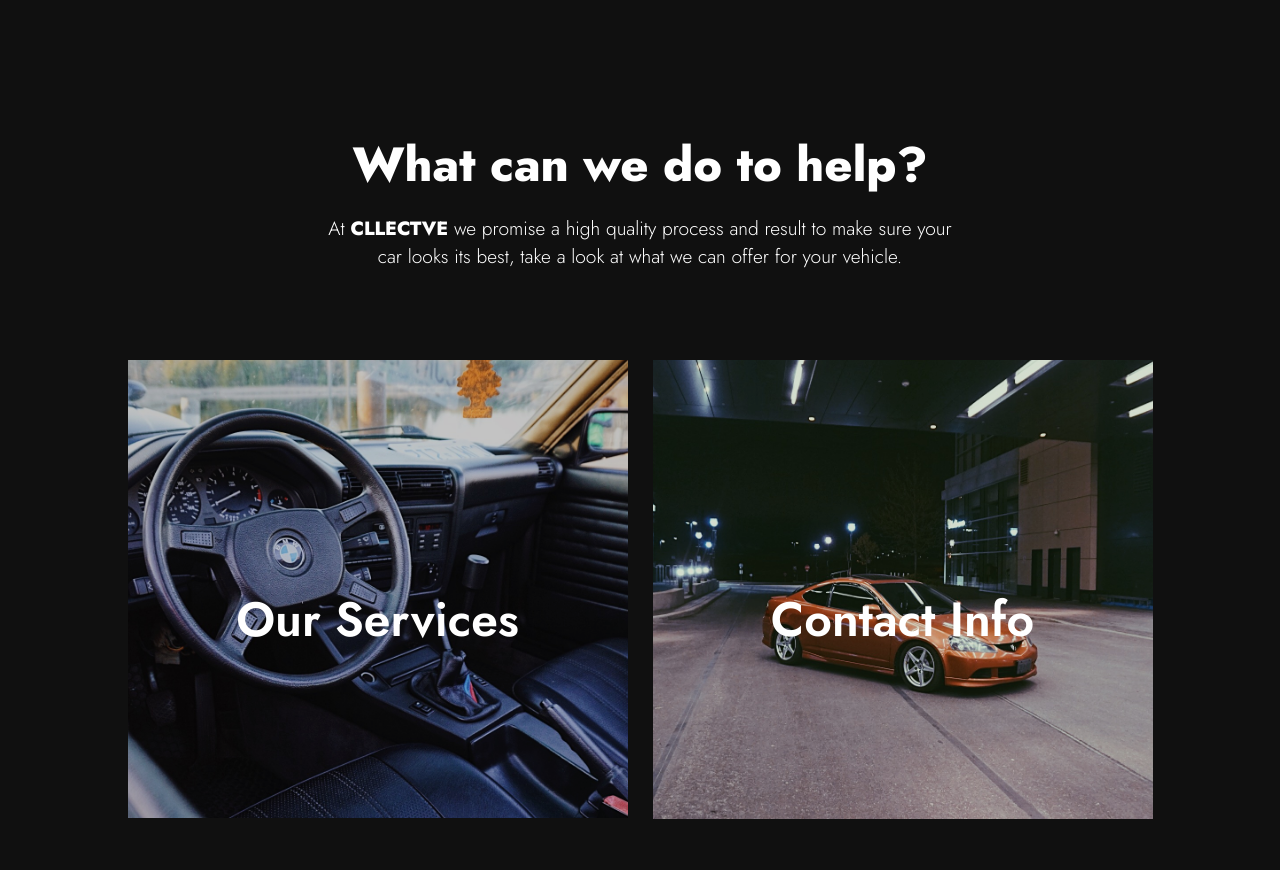
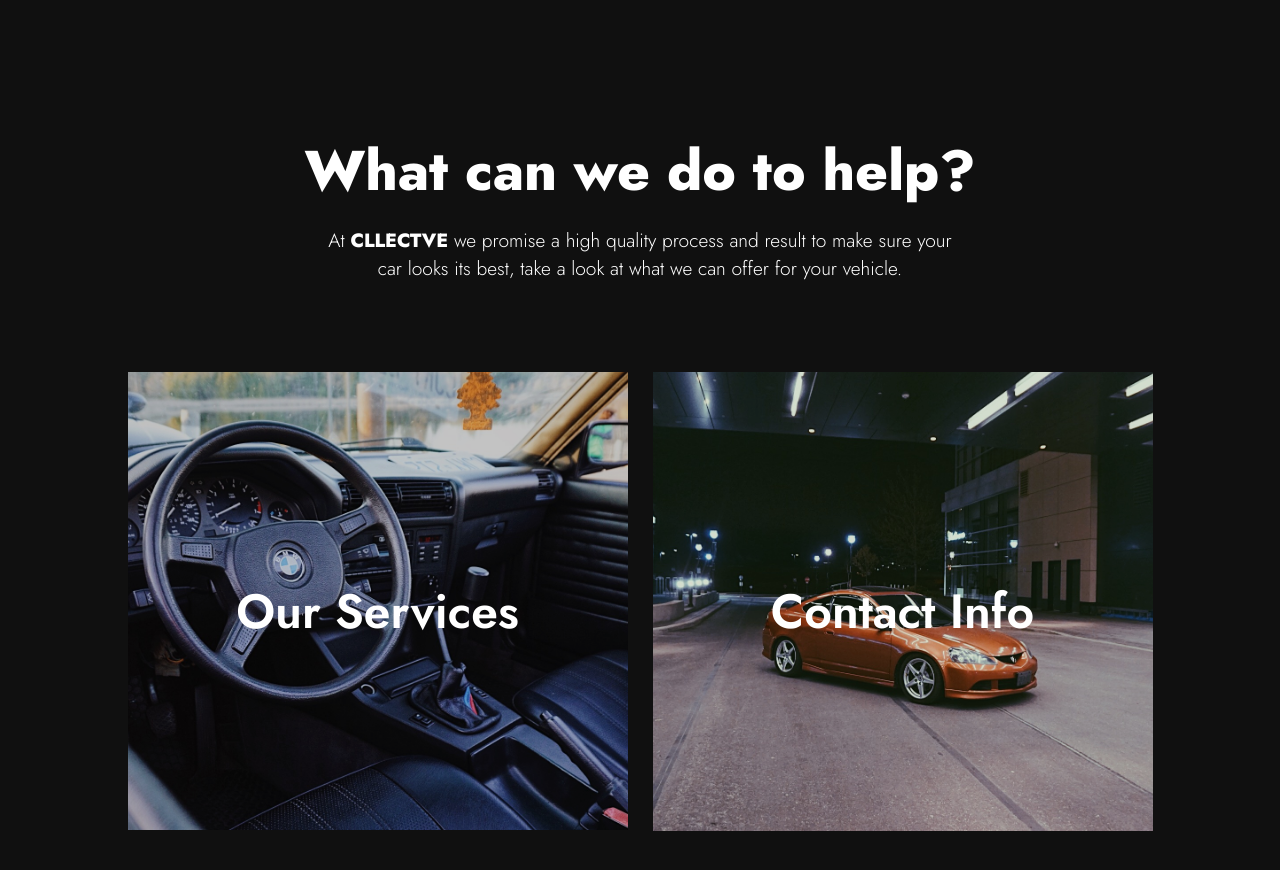
Before and after one commit to julienguyenn/car-detailing-site, a React (Create React App) app in the folder client/: page / in a window 1280 px wide. Shown: the part 1040-1910 px from the top of the page. Built offline with nearby package versions, Linux system fonts and the light colour scheme.

Commit message:
resized some text on homepage;

```diff
--- a/client/src/css/homepage.css
+++ b/client/src/css/homepage.css
@@ -167,7 +167,7 @@ a {
   color: #ffffff;
   font-weight: 700;
   margin: 0;
-  font-size: 3em;
+  font-size: 3.5em;
   text-align: center;
 }
 
@@ -288,7 +288,7 @@ a {
 
 .large-box2 .description-box .button-links .button-text {
   position: absolute;
-  top: 45%;
+  top: 41%;
   pointer-events: none;
   width: 100%;
   text-align: center;
--- a/client/src/sass/homepage.sass
+++ b/client/src/sass/homepage.sass
@@ -47,7 +47,7 @@
       color: $primary-font-color
       font-weight: 700
       margin: 0
-      font-size: 3em
+      font-size: 3.5em
       text-align: center
       @media screen and (max-width: 767px)
         font-size: 2em
@@ -129,7 +129,7 @@
 
       .button-text
         position: absolute
-        top: 45%
+        top: 41%
         pointer-events: none;
         width: 100%
         text-align: center
```
Also changed, not shown: 1 other file (tests, documents, lock files or other folders).
